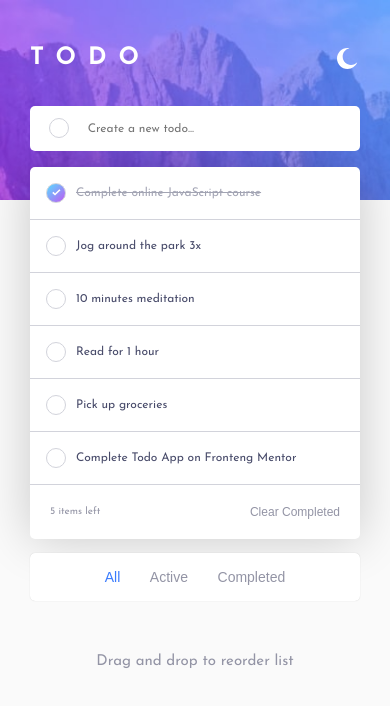
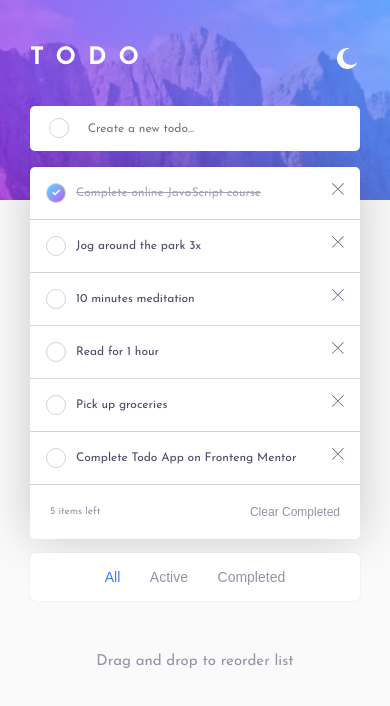
Before and after one commit to qsrahman/frontendmentor-todo-app, a React (Create React App) app: page / in a window 390 px wide. Shown: the top 706 px of the page. Built offline with nearby package versions, Linux system fonts and the light colour scheme.

Commit message:
add initial dragndrop working on desktop only

```diff
--- a/src/App.js
+++ b/src/App.js
@@ -2,12 +2,70 @@ import { useState, useEffect } from 'react'
 import initTodos from './todos'
 import TodoList from './components/TodoList'
 
+const initialDnDState = {
+  draggedFrom: null,
+  draggedTo: null,
+  isDragging: false,
+  originalOrder: [],
+  updatedOrder: [],
+}
+
 const App = () => {
-  const [allTodos, setAllTodos] = useState(initTodos)
-  const [currentTodos, setCurrentTodos] = useState(initTodos)
+  const [todos, setTodos] = useState(initTodos)
   const [state, setState] = useState(0) // 0 = All, 1 = Active, 2 = Completed
   const [theme, setTheme] = useState('light')
   const [task, setTask] = useState('')
+  const [dragAndDrop, setDragAndDrop] = useState(initialDnDState)
+
+  const onDragStart = e => {
+    const initialPosition = Number(e.currentTarget.dataset.position)
+
+    setDragAndDrop({
+      ...dragAndDrop,
+      draggedFrom: initialPosition,
+      isDragging: true,
+      originalOrder: todos,
+    })
+
+    e.dataTransfer.setData('text/html', '')
+  }
+
+  const onDragOver = e => {
+    e.preventDefault()
+
+    let newList = dragAndDrop.originalOrder
+    const draggedFrom = dragAndDrop.draggedFrom
+    const draggedTo = Number(e.currentTarget.dataset.position)
+    const itemDragged = newList[draggedFrom]
+    const remainingItems = newList.filter(
+      (item, index) => index !== draggedFrom
+    )
+
+    newList = [
+      ...remainingItems.slice(0, draggedTo),
+      itemDragged,
+      ...remainingItems.slice(draggedTo),
+    ]
+
+    if (draggedTo !== dragAndDrop.draggedTo) {
+      setDragAndDrop({
+        ...dragAndDrop,
+        updatedOrder: newList,
+        draggedTo: draggedTo,
+      })
+    }
+  }
+
+  const onDrop = e => {
+    setTodos(dragAndDrop.updatedOrder)
+
+    setDragAndDrop({
+      ...dragAndDrop,
+      draggedFrom: null,
+      draggedTo: null,
+      isDragging: false,
+    })
+  }
 
   const toggleTheme = () => {
     const tm = theme === 'light' ? 'dark' : 'light'
@@ -16,10 +74,10 @@ const App = () => {
   }
 
   const handleClick = id => {
-    const idx = allTodos.findIndex(todo => todo._id === id)
-    const newTodos = [...allTodos]
+    const idx = todos.findIndex(todo => todo._id === id)
+    const newTodos = [...todos]
     newTodos[idx].completed = !newTodos[idx].completed
-    setAllTodos(newTodos)
+    setTodos(newTodos)
   }
 
   const addTodo = e => {
@@ -29,39 +87,29 @@ const App = () => {
         task,
         completed: false,
       }
-      setAllTodos([...allTodos, newTodo])
+      setTodos([...todos, newTodo])
       setTask('')
     }
   }
 
   const clearCompleted = () => {
-    const newTodos = allTodos.filter(item => !item.completed)
-    setAllTodos(newTodos)
+    const newTodos = todos.filter(item => !item.completed)
+    setTodos(newTodos)
   }
 
   useEffect(() => {
     const storedTodos = localStorage.getItem('todos')
 
     if (storedTodos !== null) {
-      setAllTodos(JSON.parse(storedTodos))
+      setTodos(JSON.parse(storedTodos))
     } else {
-      setAllTodos(initTodos)
+      setTodos(initTodos)
     }
   }, [])
 
   useEffect(() => {
-    localStorage.setItem('todos', JSON.stringify(allTodos))
-  }, [allTodos])
-
-  useEffect(() => {
-    if (state === 0) {
-      setCurrentTodos(allTodos)
-    } else if (state === 1) {
-      setCurrentTodos(allTodos.filter(item => !item.completed))
-    } else if (state === 2) {
-      setCurrentTodos(allTodos.filter(item => item.completed))
-    }
-  }, [allTodos, state])
+    localStorage.setItem('todos', JSON.stringify(todos))
+  }, [todos])
 
   return (
     <div className='container'>
@@ -85,11 +133,18 @@ const App = () => {
           />
         </div>
         <div className='wrapper'>
-          <TodoList todos={currentTodos} handleClick={handleClick} />
+          <TodoList
+            state={state}
+            todos={todos}
+            handleClick={handleClick}
+            onDragStart={onDragStart}
+            onDragOver={onDragOver}
+            onDrop={onDrop}
+          />
           <footer>
             <div className='left'>
               <small>
-                {allTodos.filter(item => !item.completed).length} items left
+                {todos.filter(item => !item.completed).length} items left
               </small>
             </div>
             <div className='middle-desktop'>
--- a/src/components/TodoList.js
+++ b/src/components/TodoList.js
@@ -1,23 +1,47 @@
-const TodoList = ({ todos, handleClick }) => {
+const TodoList = ({
+  state,
+  todos,
+  handleClick,
+  onDragStart,
+  onDragOver,
+  onDrop,
+}) => {
+  const createLi = (todo, i) => {
     return (
-    <ul className='todos-list'>
-      {todos.map((todo, i) => (
       <li
         key={todo._id}
         className='todo-item'
         onClick={() => handleClick(todo._id)}
+        draggable='true'
+        onDragStart={onDragStart}
+        onDragOver={onDragOver}
+        onDrop={onDrop}
+        data-position={i}
       >
         <div>
-            <div
-              className={todo.completed ? 'circle tick-mark' : 'circle'}
-            ></div>
+          <div className={todo.completed ? 'circle tick-mark' : 'circle'}></div>
           <div>{todo.task}</div>
         </div>
         <div className='cross'></div>
       </li>
-      ))}
-    </ul>
     )
   }
 
+  const list = todos.map((todo, i) => {
+    let li = null
+
+    if (state === 0) {
+      li = createLi(todo, i)
+    } else if (state === 1 && !todo.completed) {
+      li = createLi(todo, i)
+    } else if (state === 2 && todo.completed) {
+      li = createLi(todo, i)
+    }
+
+    return li
+  })
+
+  return <ul className='todos-list'>{list}</ul>
+}
+
 export default TodoList
--- a/src/index.css
+++ b/src/index.css
@@ -10,6 +10,7 @@
   --todo-bg-color: #fff;
   --btn-text-color: hsl(236, 9%, 61%);
   --border-color: hsl(233, 11%, 84%);
+  --hover-color: hsl(235, 19%, 35%);
 }
 
 :root[data-theme='dark'] {
@@ -24,6 +25,7 @@
   --todo-bg-color: hsl(235, 24%, 19%);
   --btn-text-color: hsl(234, 11%, 52%);
   --border-color: hsl(237, 14%, 26%);
+  --hover-color: hsl(236, 33%, 92%);
 }
 
 *,
@@ -95,7 +97,7 @@ main {
 }
 
 .circle {
-  display: block;
+  position: relative;
   width: 25px;
   height: 25px;
   border-radius: 50%;
@@ -168,6 +170,10 @@ button {
   font-size: 1.4rem;
   color: var(--btn-text-color);
   cursor: pointer;
+}
+
+button:hover {
+  color: var(--hover-color);
 }
 
 button.active {
@@ -257,7 +263,11 @@ footer {
     margin-right: 10px;
   }
 
+  .todo-item .cross,
   .todo-item:hover .cross {
+    background-image: url('./images/icon-cross.svg');
+    background-repeat: no-repeat;
+    background-size: cover;
     width: 12px;
     height: 12px;
   }
```
Also changed, not shown: src/components/TodoActions.js (deleted, +0 -7 lines). Lines whose indentation alone changed are shown as unchanged.
